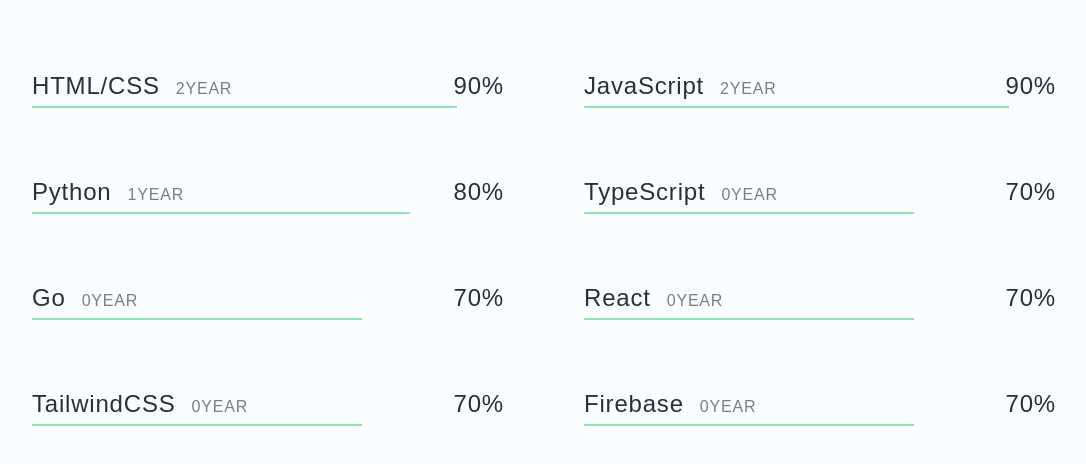
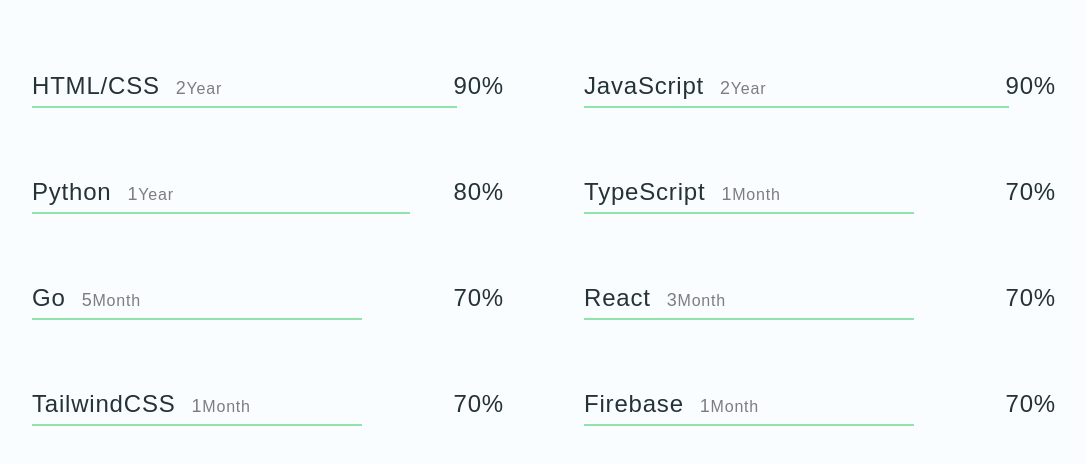
Before and after one commit to koko2824/portfolio, a Next.js app: page /skills in a window 1280 px wide. Shown: the part 254-718 px from the top of the page, without its empty margins (96-1182 px from the left). Built offline with nearby package versions, Linux system fonts and the light colour scheme; a web font is replaced by a local one.

Commit message:
fix: change the display of the period

```diff
--- a/components/skills/SkillList.tsx
+++ b/components/skills/SkillList.tsx
@@ -1,6 +1,7 @@
 import React from 'react'
 import { cx, css, keyframes } from '@emotion/css'
 import type { Skill as SkillType } from '../../models/skill'
+import { differenceInMonths } from 'date-fns'
 
 interface Props {
   skills: SkillType[]
@@ -9,6 +10,21 @@
 export const SkillList: React.VFC<Props> = (props) => {
   const { skills } = props
   const barAnimation = keyframes` from {width: 0%};`
+
+  const period = (d: string) => {
+    const periodM = differenceInMonths(new Date(), new Date(d))
+    const periodY = (periodM / 12) | 0
+    const result: { msg: string; period: number } = periodY
+      ? { msg: 'Year', period: periodY }
+      : { msg: 'Month', period: periodM }
+
+    return (
+      <span className="text-base font-light text-gray ml-4">
+        <span className="text-lg">{result.period}</span>
+        {result.msg}
+      </span>
+    )
+  }
 
   return (
     <div className="w-full mt-10">
@@ -19,7 +35,7 @@
           <div className="flex">
             <p className="text-2xl mb-2 w-1/2">
               {item.name}
-              <span className="text-base font-light text-gray ml-4">{item.year}YEAR</span>
+              {period(item.date)}
             </p>
             <p className="text-2xl ml-auto">{item.percent}%</p>
           </div>
--- a/models/skill/Skill.ts
+++ b/models/skill/Skill.ts
@@ -1,6 +1,5 @@
 export interface Skill {
   name: string
   percent: number
-  year: number
-  month?: number
+  date: string
 }
--- a/package.json
+++ b/package.json
@@ -17,6 +17,7 @@
     "@types/react": "^17.0.3",
     "@types/react-dom": "^17.0.1",
     "autoprefixer": "^10.2.5",
+    "date-fns": "^2.19.0",
     "heroicons-react": "^1.3.0",
     "next": "10.0.8",
     "postcss": "^8.2.7",
--- a/pages/skills.tsx
+++ b/pages/skills.tsx
@@ -5,14 +5,14 @@
 import type { Skill } from '../models/skill'
 
 const skills: Skill[] = [
-  { name: 'HTML/CSS', percent: 90, year: 2 },
-  { name: 'JavaScript', percent: 90, year: 2 },
-  { name: 'Python', percent: 80, year: 1 },
-  { name: 'TypeScript', percent: 70, year: 0 },
-  { name: 'Go', percent: 70, year: 0 },
-  { name: 'React', percent: 70, year: 0 },
-  { name: 'TailwindCSS', percent: 70, year: 0 },
-  { name: 'Firebase', percent: 70, year: 0 },
+  { name: 'HTML/CSS', percent: 90, date: '2018/4' },
+  { name: 'JavaScript', percent: 90, date: '2018/4' },
+  { name: 'Python', percent: 80, date: '2019/12' },
+  { name: 'TypeScript', percent: 70, date: '2021/1' },
+  { name: 'Go', percent: 70, date: '2020/9' },
+  { name: 'React', percent: 70, date: '2020/11' },
+  { name: 'TailwindCSS', percent: 70, date: '2021/1' },
+  { name: 'Firebase', percent: 70, date: '2021/1' },
 ]
 
 const Skills: NextPage<{ items: Skill[] }> = ({ items = skills }) => {
```
Also changed, not shown: 1 other file (tests, documents, lock files or other folders).
